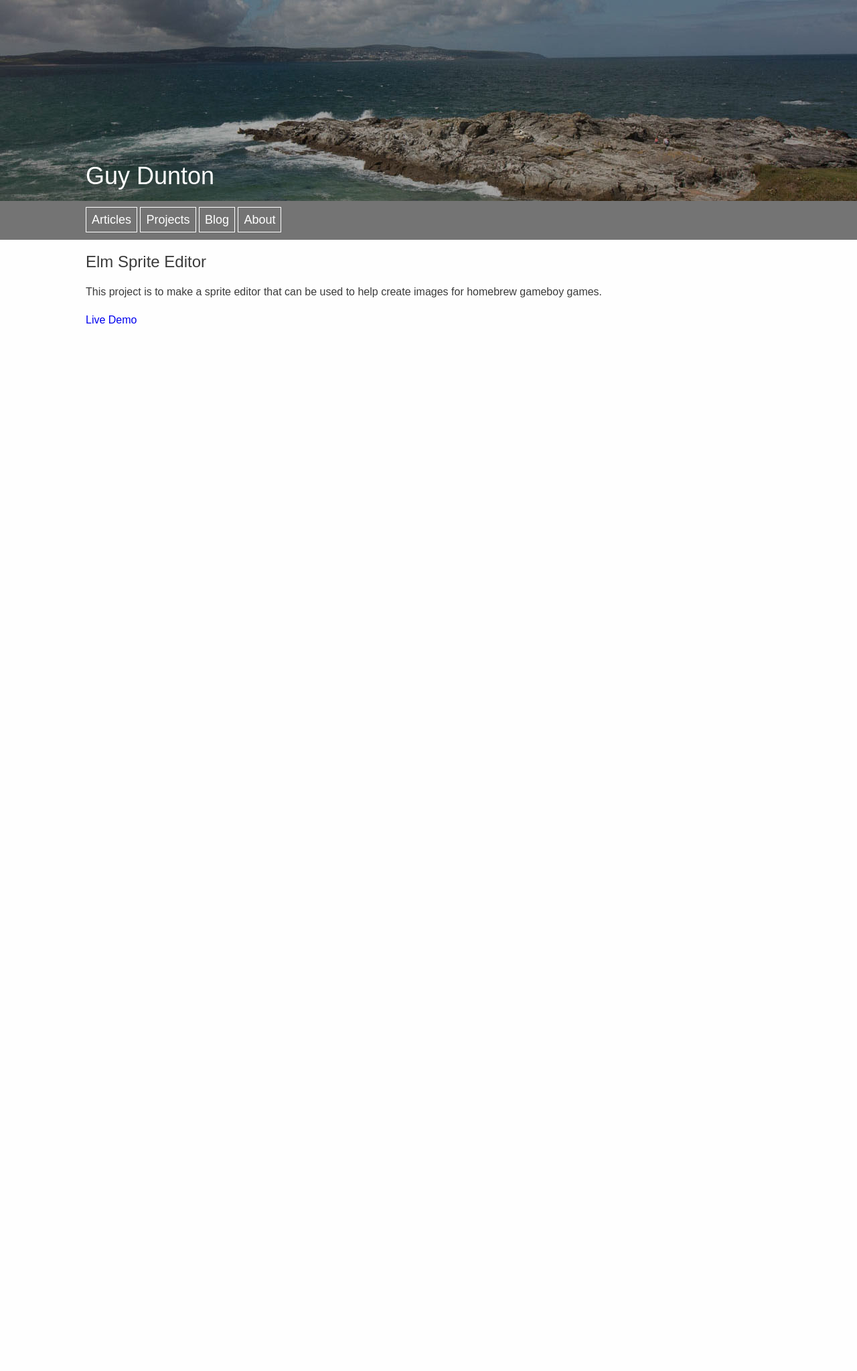
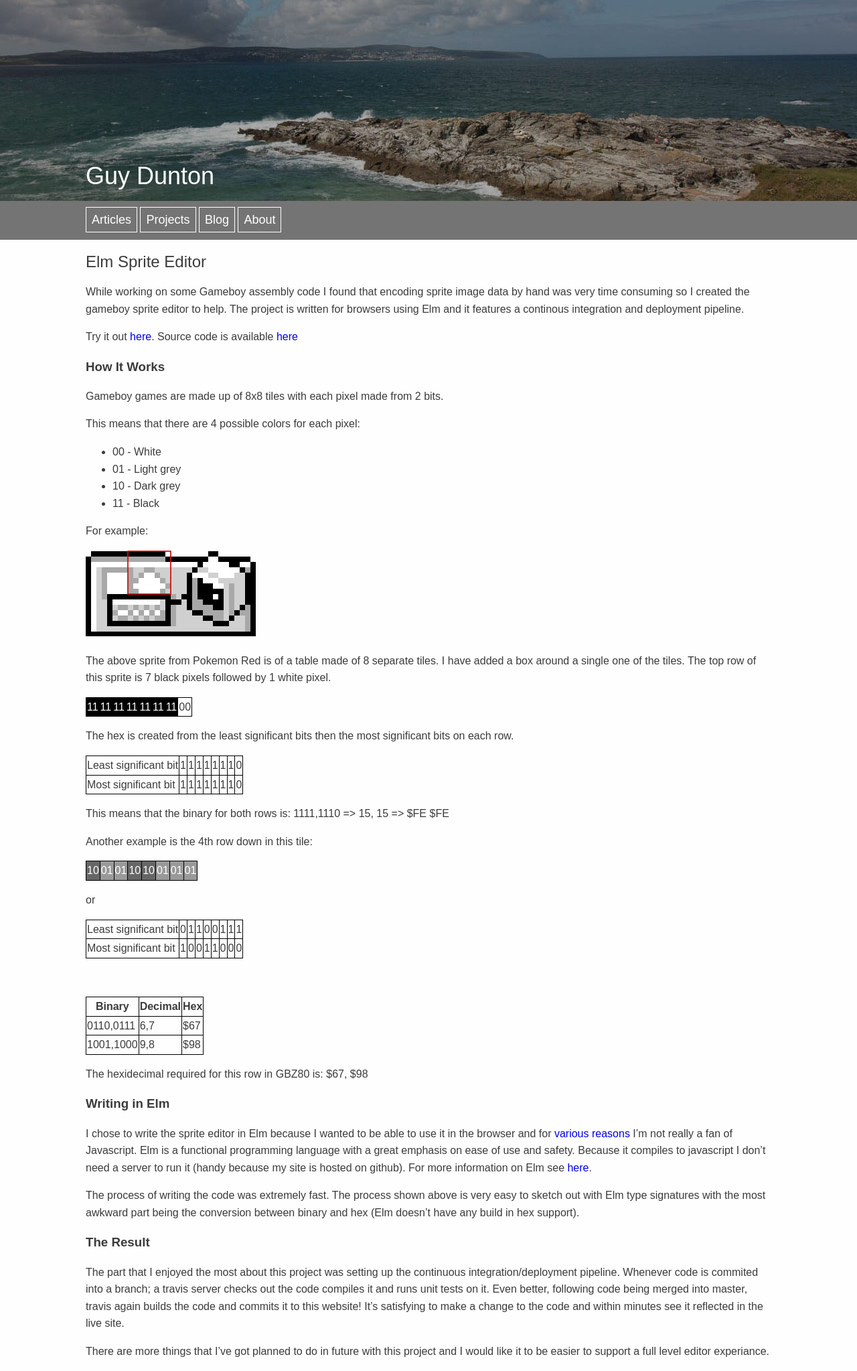
Before and after one commit to guydunton/guydunton.github.io, a Jekyll site: the page built from _projects/elm-sprite-editor.md, in a window 1280 px wide. Shown: the whole page at 67% size. Built offline with Jekyll 4.4.1, drawn with Linux system fonts in a browser that asks for light colours; before the commit the page ends 900 px from its top, so only the background shows below that.

Commit message:
Finished the sprite editor project page

```diff
--- a/_projects/elm-sprite-editor.md
+++ b/_projects/elm-sprite-editor.md
@@ -6,6 +6,83 @@ excerpt: A sprite editor for Gameboy games, written for the web using Elm
 ---
 ## Elm Sprite Editor
 
-This project is to make a sprite editor that can be used to help create images for homebrew gameboy games.
+While working on some Gameboy assembly code I found that encoding sprite image data by hand was very time consuming so I created the gameboy sprite editor to help. The project is written for browsers using Elm and it features a continous integration and deployment pipeline.
 
-<a href="https://www.guydunton.com/gb-sprite-editor">Live Demo</a>
+Try it out <a href="https://www.guydunton.com/gb-sprite-editor">here</a>. Source code is available [here](https://www.github.com/gdunton/gb-sprite-editor)
+
+### How It Works
+
+Gameboy games are made up of 8x8 tiles with each pixel made from 2 bits.
+
+This means that there are 4 possible colors for each pixel:
+* 00 - White
+* 01 - Light grey
+* 10 - Dark grey
+* 11 - Black
+
+For example:
+
+![A sprite from Pokemon Red]({{ "/assets/projects/poke_sprite.png" }})
+
+The above sprite from Pokemon Red is of a table made of 8 separate tiles. I have added a box around a single one of the tiles. The top row of this sprite is 7 black pixels followed by 1 white pixel.
+
+<table>
+    <tr>
+        <td bgcolor="black"><span style="color:white;">11</span></td>
+        <td bgcolor="black"><span style="color:white;">11</span></td>
+        <td bgcolor="black"><span style="color:white;">11</span></td>
+        <td bgcolor="black"><span style="color:white;">11</span></td>
+        <td bgcolor="black"><span style="color:white;">11</span></td>
+        <td bgcolor="black"><span style="color:white;">11</span></td>
+        <td bgcolor="black"><span style="color:white;">11</span></td>
+        <td bgcolor="white">00</td>
+    </tr>
+</table>
+
+The hex is created from the least significant bits then the most significant bits on each row.
+
+| Least significant bit | 1 | 1 | 1 | 1 | 1 | 1 | 1 | 0 |
+| Most significant bit | 1 | 1 | 1 | 1 | 1 | 1 | 1 | 0 |
+
+This means that the binary for both rows is: 1111,1110 => 15, 15 => $FE $FE
+
+Another example is the 4th row down in this tile:
+
+<table>
+    <tr>
+        <td bgcolor="#666666"><span style="color:white;">10</span></td>
+        <td bgcolor="#999999"><span style="color:white;">01</span></td>
+        <td bgcolor="#999999"><span style="color:white;">01</span></td>
+        <td bgcolor="#666666"><span style="color:white;">10</span></td>
+        <td bgcolor="#666666"><span style="color:white;">10</span></td>
+        <td bgcolor="#999999"><span style="color:white;">01</span></td>
+        <td bgcolor="#999999"><span style="color:white;">01</span></td>
+        <td bgcolor="#999999"><span style="color:white;">01</span></td>
+    </tr>
+</table>
+
+or
+
+| Least significant bit | 0 | 1 | 1 | 0 | 0 | 1 | 1 | 1 |
+| Most significant bit | 1 | 0 | 0 | 1 | 1 | 0 | 0 | 0 |
+
+<br/>
+
+| Binary | Decimal | Hex |
+|----|----|----|
+| 0110,0111 | 6,7 | $67 |
+| 1001,1000 | 9,8 | $98 |
+
+The hexidecimal required for this row in GBZ80 is: $67, $98
+
+### Writing in Elm
+
+I chose to write the sprite editor in Elm because I wanted to be able to use it in the browser and for [various reasons](http://www.jsfuck.com/) I'm not really a fan of Javascript. Elm is a functional programming language with a great emphasis on ease of use and safety. Because it compiles to javascript I don't need a server to run it (handy because my site is hosted on github). For more information on Elm see [here](http://elm-lang.org/).
+
+The process of writing the code was extremely fast. The process shown above is very easy to sketch out with Elm type signatures with the most awkward part being the conversion between binary and hex (Elm doesn't have any build in hex support).
+
+### The Result
+
+The part that I enjoyed the most about this project was setting up the continuous integration/deployment pipeline. Whenever code is commited into a branch; a travis server checks out the code compiles it and runs unit tests on it. Even better, following code being merged into master, travis again builds the code and commits it to this website! It's satisfying to make a change to the code and within minutes see it reflected in the live site.
+
+There are more things that I've got planned to do in future with this project and I would like it to be easier to support a full level editor experiance.
--- a/styles/main.css
+++ b/styles/main.css
@@ -30,6 +30,14 @@ header h1 {
     text-align: start;
     position: absolute;
     bottom: 0;
+}
+
+table {
+    border-collapse: collapse;
+}
+
+table, th, td {
+    border: 1px solid black;
 }
 
 .previewImage {
```
Also changed, not shown: README.md, assets/projects/poke_sprite.png (added).
